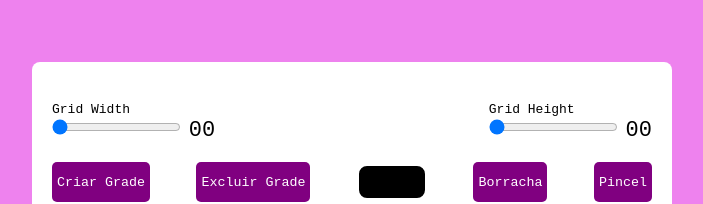
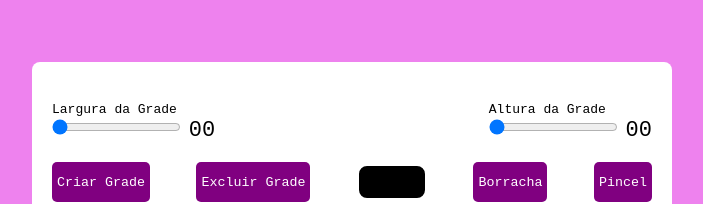
Before and after one commit to Baycad/Gerador-de-pixel-art, a plain HTML site: page pixel-art/index.html in a window 1280 px wide. Shown: the part 238-442 px from the top of the page, without its empty margins (288-991 px from the left). Drawn offline with Linux system fonts and the light colour scheme.

Commit message:
Update index.html

```diff
--- a/pixel-art/index.html
+++ b/pixel-art/index.html
@@ -15,12 +15,12 @@
         <div class="options">
             <div class="opt-wrapper">
                 <div class="slider">
-                    <label for="width-range">Grid Width</label>
+                    <label for="width-range">Largura da Grade</label>
                     <input type="range" id="width-range" min="1" max="35">
                     <span id="width-value">00</span>
                 </div>
                 <div class="slider">
-                    <label for="height-range">Grid Height</label>
+                    <label for="height-range">Altura da Grade</label>
                     <input type="range" id="height-range" min="1" max="35">
                     <span id="height-value">00</span>
                 </div>
```
